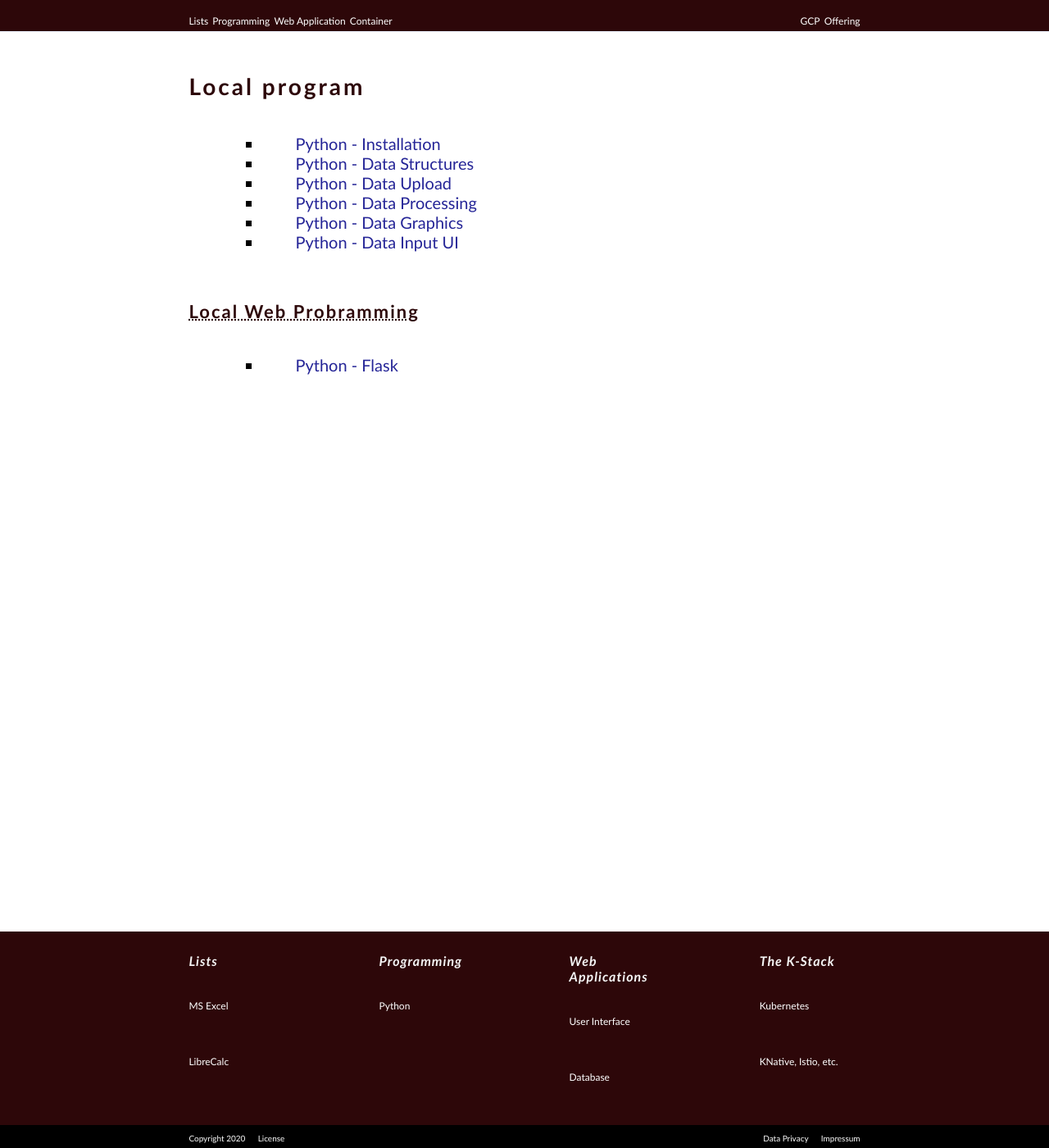
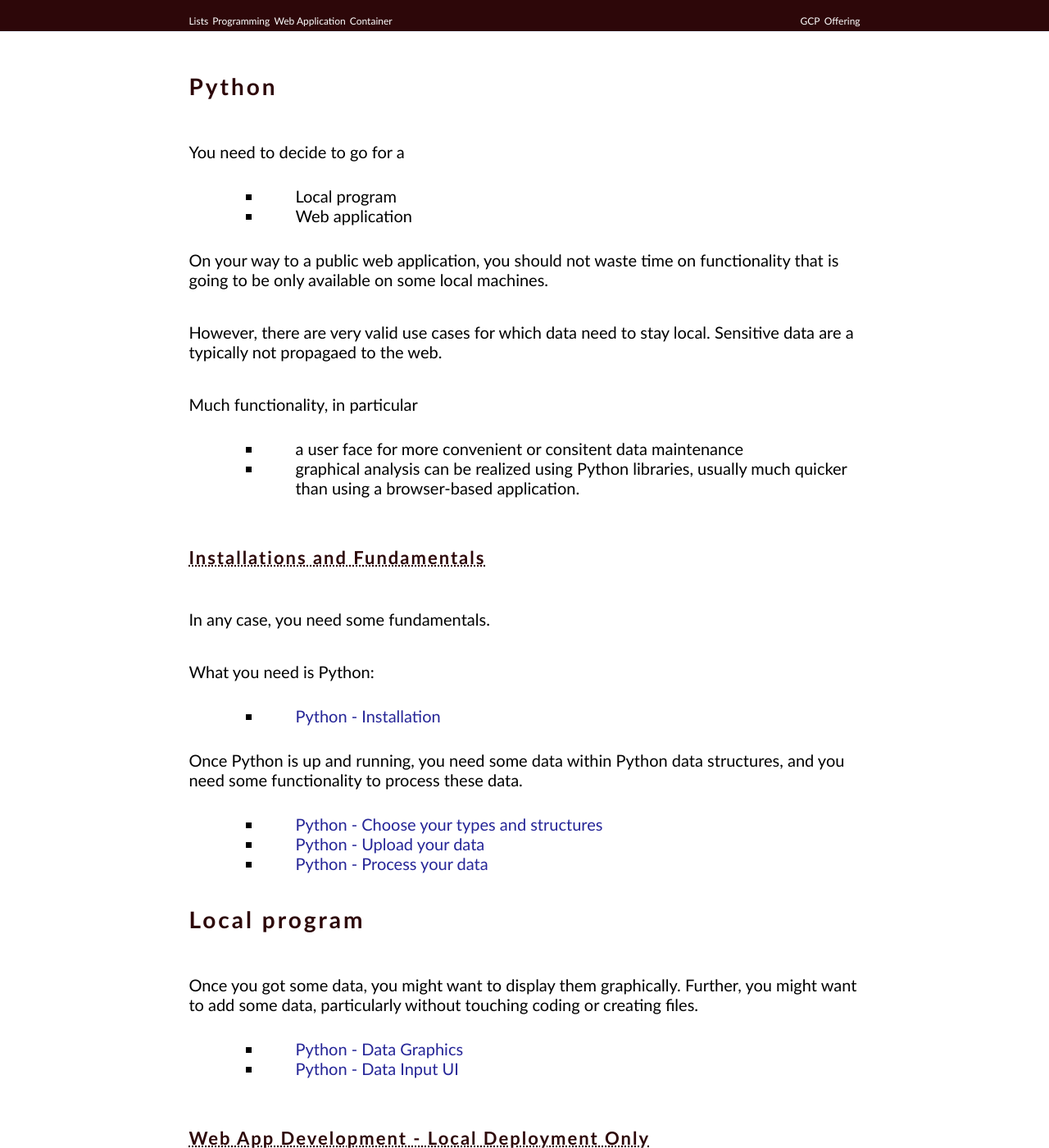
Before and after one commit to MaSe69/fromlisttok8, a Jekyll site: the page built from md/overview_20.md, in a window 1280 px wide and 1400 px high. Shown: the whole window at 82% size. Built offline with Jekyll 4.4.1, drawn with Linux system fonts in a browser that asks for light colours.

Commit message:
Intermediate state

```diff
--- a/md/overview_20.md
+++ b/md/overview_20.md
@@ -5,17 +5,46 @@ meta: Overview Meta
 permalink: /overview_20/
 ---
 
+# Python
+
+You need to decide to go for a
+- Local program
+- Web application
+
+On your way to a public web application, you should not waste time on functionality that is going to be only available on some local machines.
+
+However, there are very valid use cases for which data need to stay local.
+Sensitive data are a typically not propagaed to the web.
+
+Much functionality, in particular
+- a user face for more convenient or consitent data maintenance
+- graphical analysis
+can be realized using Python libraries, usually much quicker than using a browser-based application.
+
+## Installations and Fundamentals
+
+In any case, you need some fundamentals.
+
+What you need is Python:
+- [Python - Installation](../python_installation)
+
+Once Python is up and running, you need some data within Python data structures, and you need some functionality to process these data.
+
+- [Python - Choose your types and structures](../python_data_structures)
+- [Python - Upload your data](../python_upload_data)
+- [Python - Process your data](../python_data_processing)
+
+
 # Local program
 
+Once you got some data, you might want to display them graphically.
+Further, you might want to add some data, particularly without touching coding or creating files.
 
-- [Python - Installation](../python_installation)
-- [Python - Data Structures](../python_installation)
-- [Python - Data Upload](../python_data_upload)
-- [Python - Data Processing](../python_data_processing)
 - [Python - Data Graphics](../python_graphics)
 - [Python - Data Input UI](../python_input_ui)
 
 
-## Local Web Probramming
+## Web App Development - Local Deployment Only
+
 
 - [Python - Flask](../python_flask)
```
Also changed, not shown: md/python/python_upload_data.md (+21 -1 lines), md/list/data_input.md (line endings or trailing spaces).
